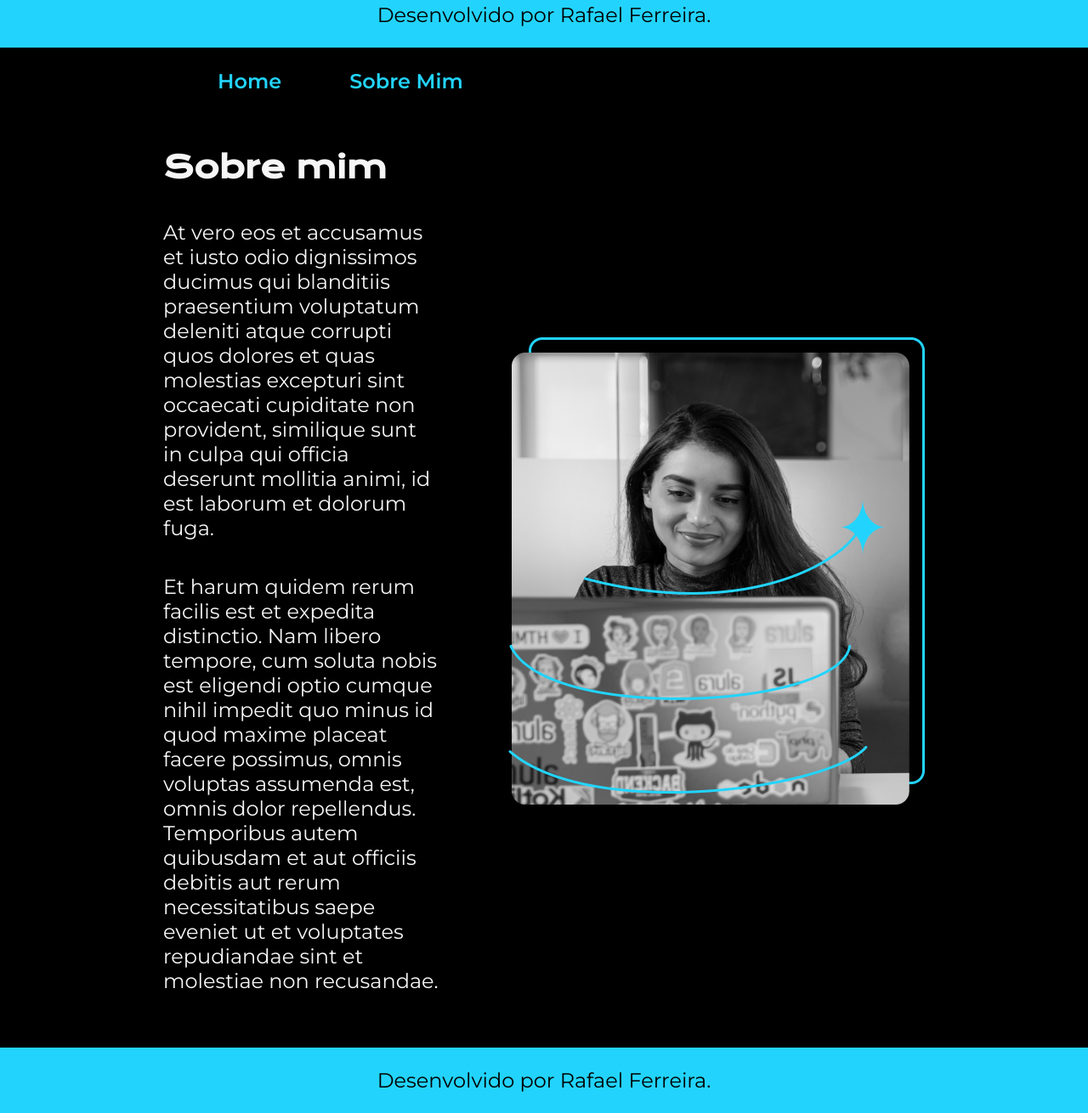
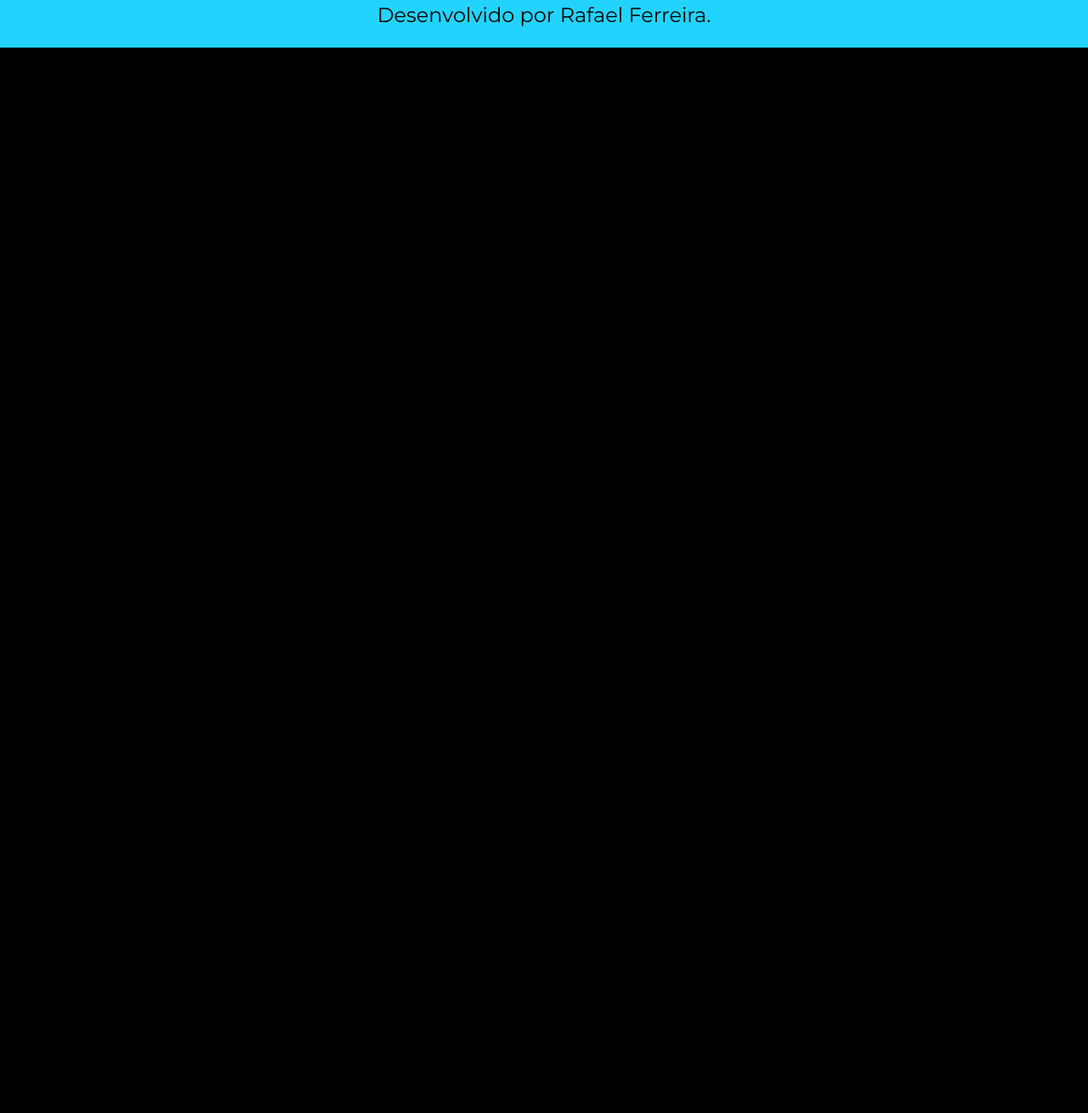
Before and after one commit to rbferreira/portifolio, a plain HTML site: page about.html in a window 1280 px wide. Shown: the part 1199-2509 px from the top of the page at 85% size. After the commit the page ends 1255 px from the top, so only its background shows below. Drawn offline with nearby package versions, Linux system fonts and the light colour scheme.

Commit message:
fix about

```diff
--- a/about.html
+++ b/about.html
@@ -36,41 +36,3 @@
         </footer>
     </body>
 </html>
-<!DOCTYPE html>
-<html lang="pt-br">
-    <head>
-        <meta charset="UTF-8">
-        <meta name="viewport" content="width=device-width, initial-scale=1.0">
-        <title>Sobre mim</title>
-        <link rel="stylesheet" href="styles/style.css"
-    </head>
-    <body>
-        <header class="cabecalho">
-            <nav class="cabecalho__menu">
-                <a class="cabecalho__menu__link" href="index.html">Home</a>
-                <a class="cabecalho__menu__link" href="about.html">Sobre Mim</a>
-            </nav>
-        </header>
-
-        <main class="apresentacao">
-            <section class="apresentacao__conteudo">
-                <h1 class="apresentacao__conteudo__titulo">
-                    Sobre mim
-                </h1>
-                <p class="apresentacao__conteudo__texto">
-                    At vero eos et accusamus et iusto odio dignissimos ducimus qui blanditiis praesentium voluptatum deleniti atque corrupti quos dolores et quas molestias excepturi sint occaecati cupiditate non provident, similique sunt in culpa qui officia deserunt mollitia animi, id est laborum et dolorum fuga.
-                </p>
-                <p class="apresentacao__conteudo__texto">
-                    Et harum quidem rerum facilis est et expedita distinctio. Nam libero tempore, cum soluta nobis est eligendi optio cumque nihil impedit quo minus id quod maxime placeat facere possimus, omnis voluptas assumenda est, omnis dolor repellendus. Temporibus autem quibusdam et aut officiis debitis aut rerum necessitatibus saepe eveniet ut et voluptates repudiandae sint et molestiae non recusandae.
-
-                </p>
-            </section>
-            <img src="assets/Imagem.png" alt="Foto da Joana Santos programando">
-
-        </main>
-
-        <footer class="rodape">
-            <p>Desenvolvido por Rafael Ferreira.</p>
-        </footer>
-    </body>
-</html>
```
